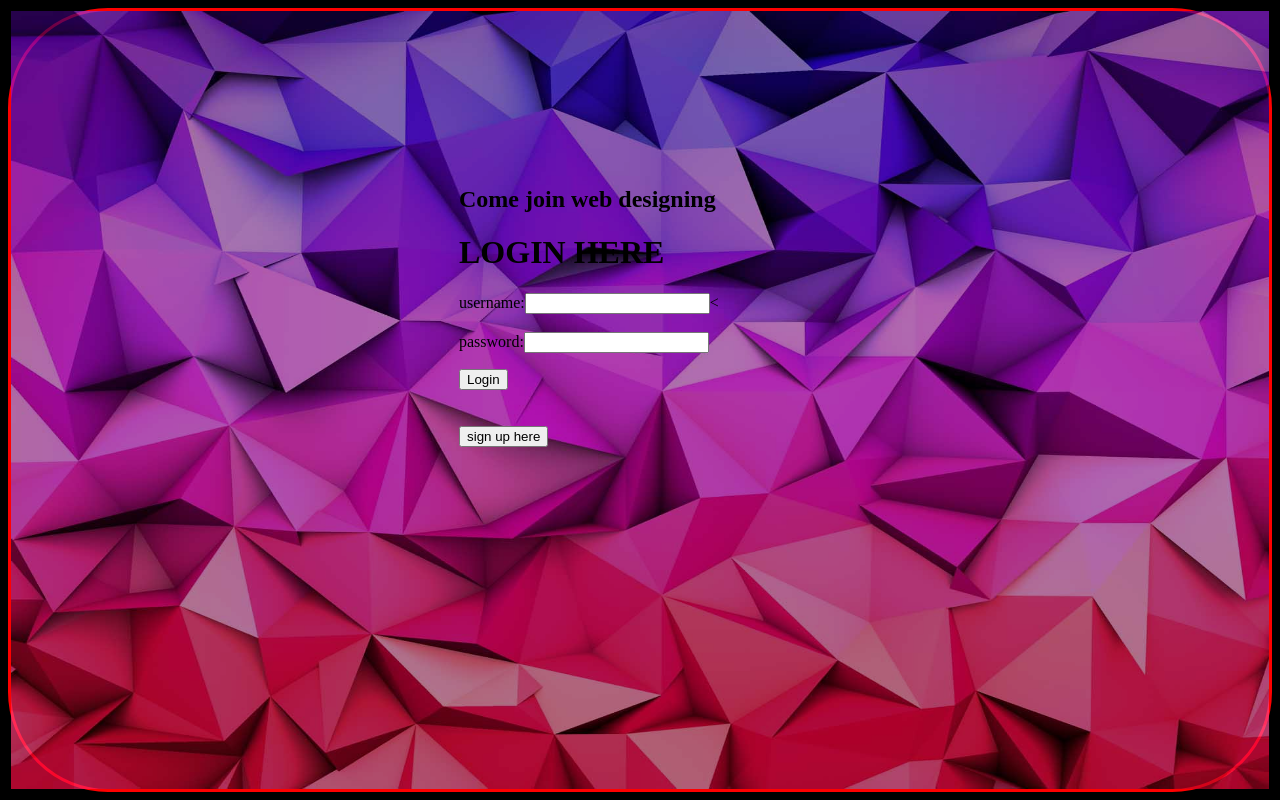
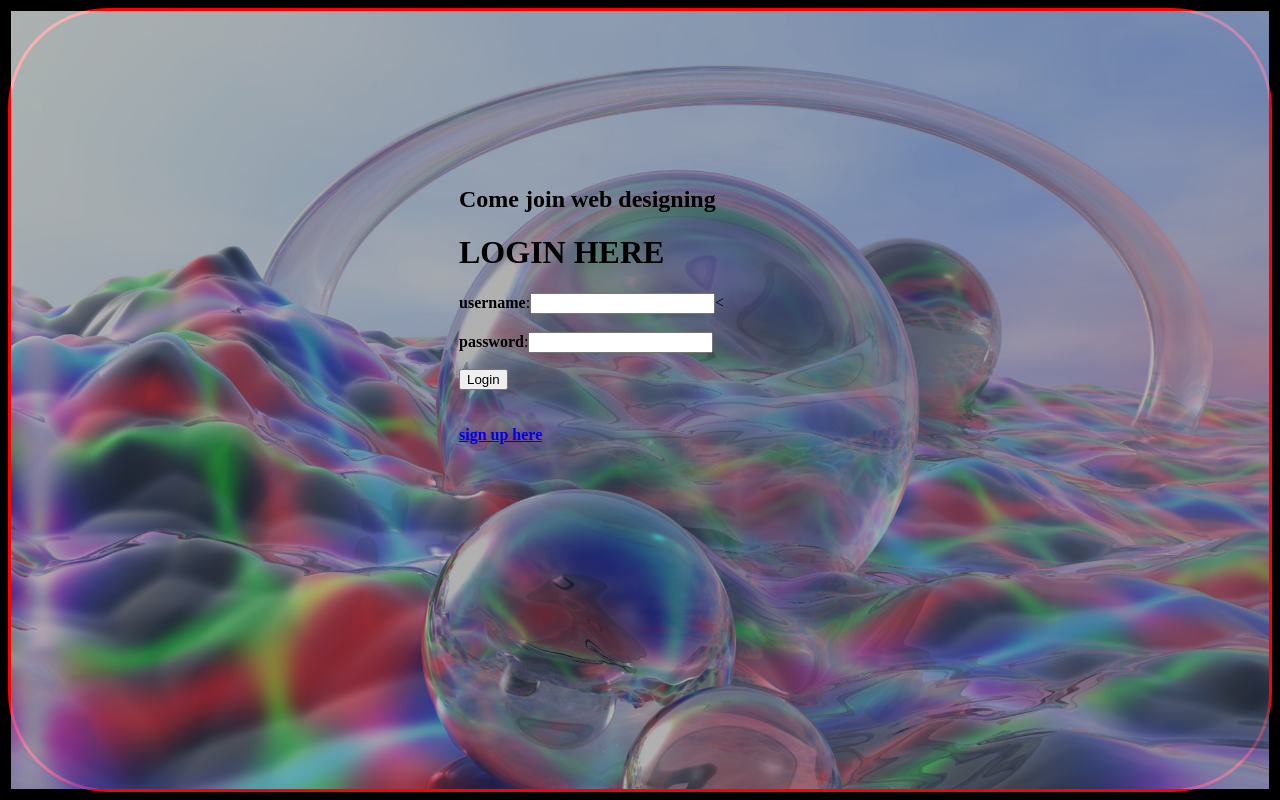
Before and after one commit to sreelekha1998/sreelekha1998.github.io, a plain HTML site: page index.html in a window 1280 px wide. Drawn offline with Linux system fonts and the light colour scheme.

Commit message:
Update index.html

```diff
--- a/index.html
+++ b/index.html
@@ -19,7 +19,7 @@ body:before{
     left: 0;
     right: 0;
     z-index: 1;
-    background-image: url('image1.jpg');
+    background-image: url('image2.jpg');
 	background-size:100% 100%;
    opacity: .69;
    color:white;
@@ -40,13 +40,14 @@ color:white;
 </style>
 </head>
 <body>
-<h2>Come join web designing</h2>
+<h2><strong>Come join web designing</strong></h2>
 <div class="conten"><h2>Come join web designing</h2> <h1> LOGIN  HERE</h1><form>
-username:<input type="username" name="username" />< <br /><br />
-password:<input type="password" name="password" />
+<strong>username</strong>:<input type="username" name="username" />< <br /><br />
+<strong>password</strong>:<input type="password" name="password" />
 </form>
 <input type="submit" value="Login" /><br /><br /><br />
-<input type="submit" value="sign up here"
+	<a href="siri.html"><strong>sign up here</strong></a>
+
 
 </div>
 </body>
```
